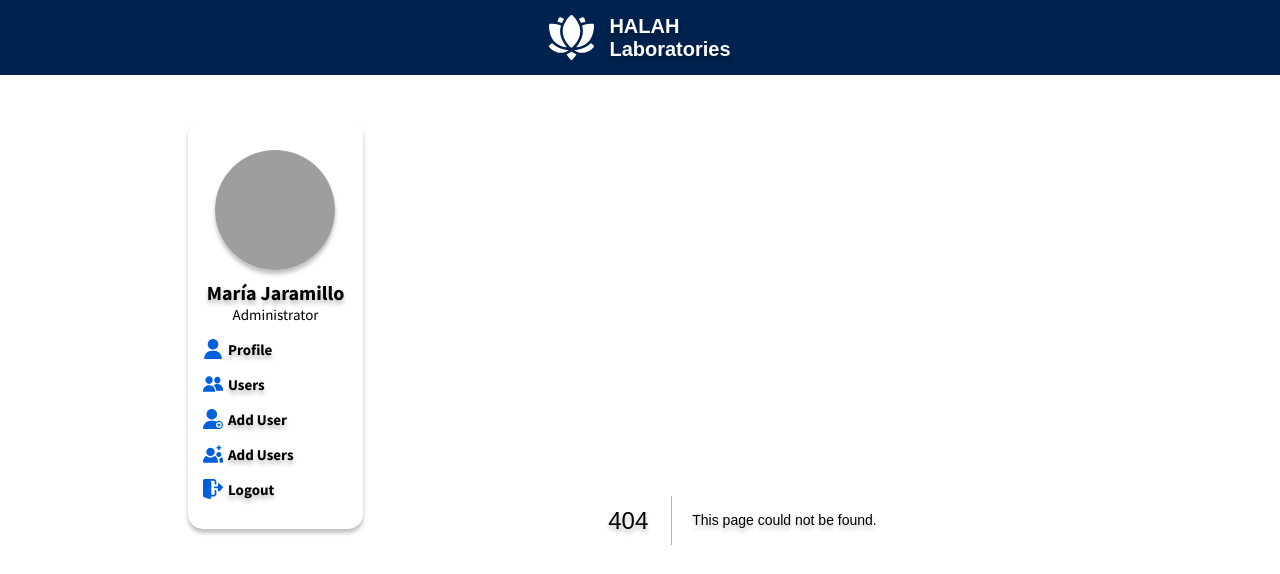
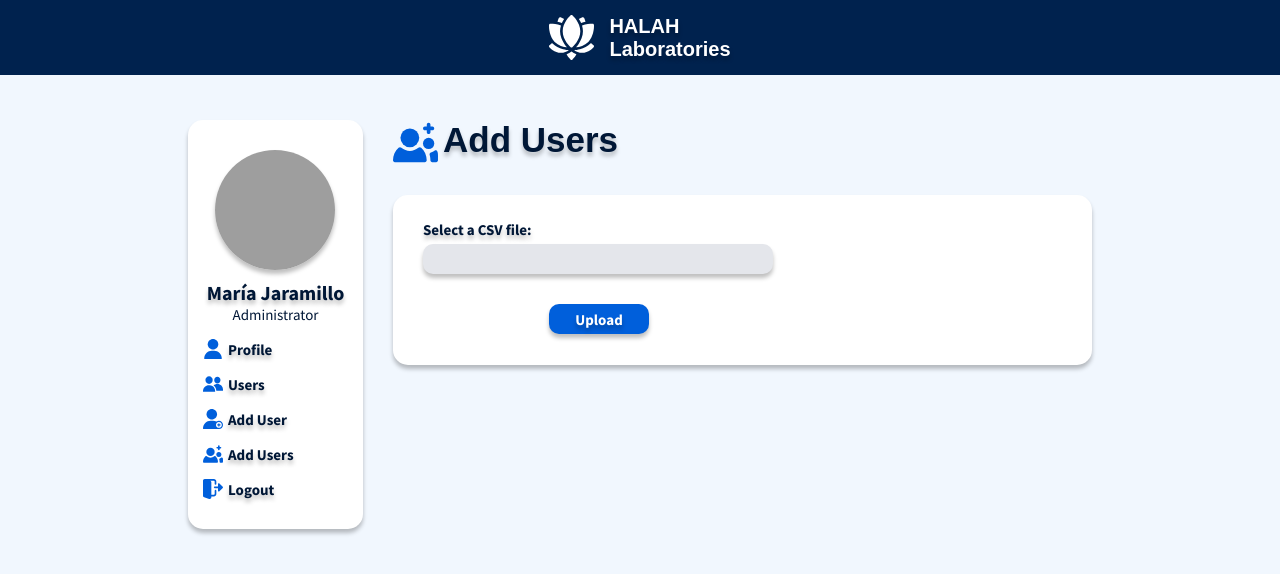
Before and after one commit to hyfi06/HALAH-Laboratories-Platform, a Next.js app: page /dummy in a window 1280 px wide. Before the commit this address had no page. Shown: the top 574 px of the page. Built offline with nearby package versions, Linux system fonts and the light colour scheme; grey boxes are pictures that could not be loaded; a web font is replaced by a local one.

Commit message:
[Add] Add component AddUsersForm

```diff
--- /dev/null
+++ b/src/assets/styles/components/AddUsersForm.scss
@@ -0,0 +1,35 @@
+@import '../main.scss';
+
+.add-users {
+  display: flex;
+
+  &__img {
+    width: 45px;
+    height: 45px;
+    margin-right: $space;
+    fill: $secondary_color;
+  }
+}
+.add-users-form {
+  @include card;
+  width: 100%;
+  min-height: 170px;
+  margin-top: $space_x6;
+  display: flex;
+  align-items: center;
+  justify-content: flex-start;
+
+  &__container {
+    margin-left: $space_x6;
+    max-width: 350px;
+    height: 120px;
+  }
+  &__input {
+    margin-bottom: $space_x6;
+  }
+  &__button {
+    @include btn;
+    background-color: $secondary_color;
+    margin: 0 36%;
+  }
+}
--- a/src/assets/styles/pages/addusers.scss
+++ /dev/null
@@ -1,33 +0,0 @@
-@import '../main.scss';
-
-.add {
-  display: flex;
-  flex-direction: row;
-  align-items: center;
-
-  &__img {
-    width: 45px;
-    height: 45px;
-    fill: $secondary-color;
-    margin-right: $space;
-  }
-}
-.form {
-  @include card;
-  max-width: 690px;
-  height: 170px;
-  margin-top: $space_x6;
-  display: flex;
-  justify-content: flex-start;
-  align-items: center;
-  &__container {
-    padding-left: 30px;
-    max-width: 400px;
-    display: flex;
-    flex-direction: column;
-    justify-content: space-around;
-    height: 120px;
-  }
-  &__input {
-  }
-}
--- a/src/assets/styles/pages/profile.scss
+++ /dev/null
@@ -1,3 +0,0 @@
-.data-user {
-  margin-top: 60px;
-}
--- /dev/null
+++ b/src/components/AddUsersForm.jsx
@@ -0,0 +1,36 @@
+import { Formik, Form, Field, ErrorMessage } from 'formik';
+import '../assets/styles/components/AddUsersForm.scss';
+import UsersAddIcon from '../assets/icons/users-add.svg';
+
+function AddUsersForm() {
+  return (
+    <>
+      <div className='add-users'>
+        <UsersAddIcon className='add-users__img' />
+        <h1 className='add-users__title'>Add Users</h1>
+      </div>
+      <div className='add-users-form'>
+        <Formik>
+          <Form className='add-users-form__container lg'>
+            <div className='add-users-form__content input gl'>
+              <strong className='add-users-form__title  input__label'>
+                Select a CSV file:
+              </strong>
+              <Field className=' add-users-form__input input__field lg' />
+
+              <ErrorMessage
+                name='upload'
+                component='div'
+                className='input__error'
+              />
+            </div>
+            <button className='add-users-form__button' type='submit'>
+              Upload
+            </button>
+          </Form>
+        </Formik>
+      </div>
+    </>
+  );
+}
+export default AddUsersForm;
--- /dev/null
+++ b/src/pages/dummy.jsx
@@ -0,0 +1,6 @@
+import AddUsersForm from '../components/AddUsersForm';
+
+function dummy() {
+  return <AddUsersForm />;
+}
+export default dummy;
--- a/src/pages/profile.jsx
+++ b/src/pages/profile.jsx
@@ -1,4 +1,3 @@
-import '../assets/styles/pages/profile.scss';
 import DataUser from '../components/UserData';
 import User from '../components/User';
 
```
Also changed, not shown: src/pages/add-users.jsx (deleted, +0 -21 lines).
